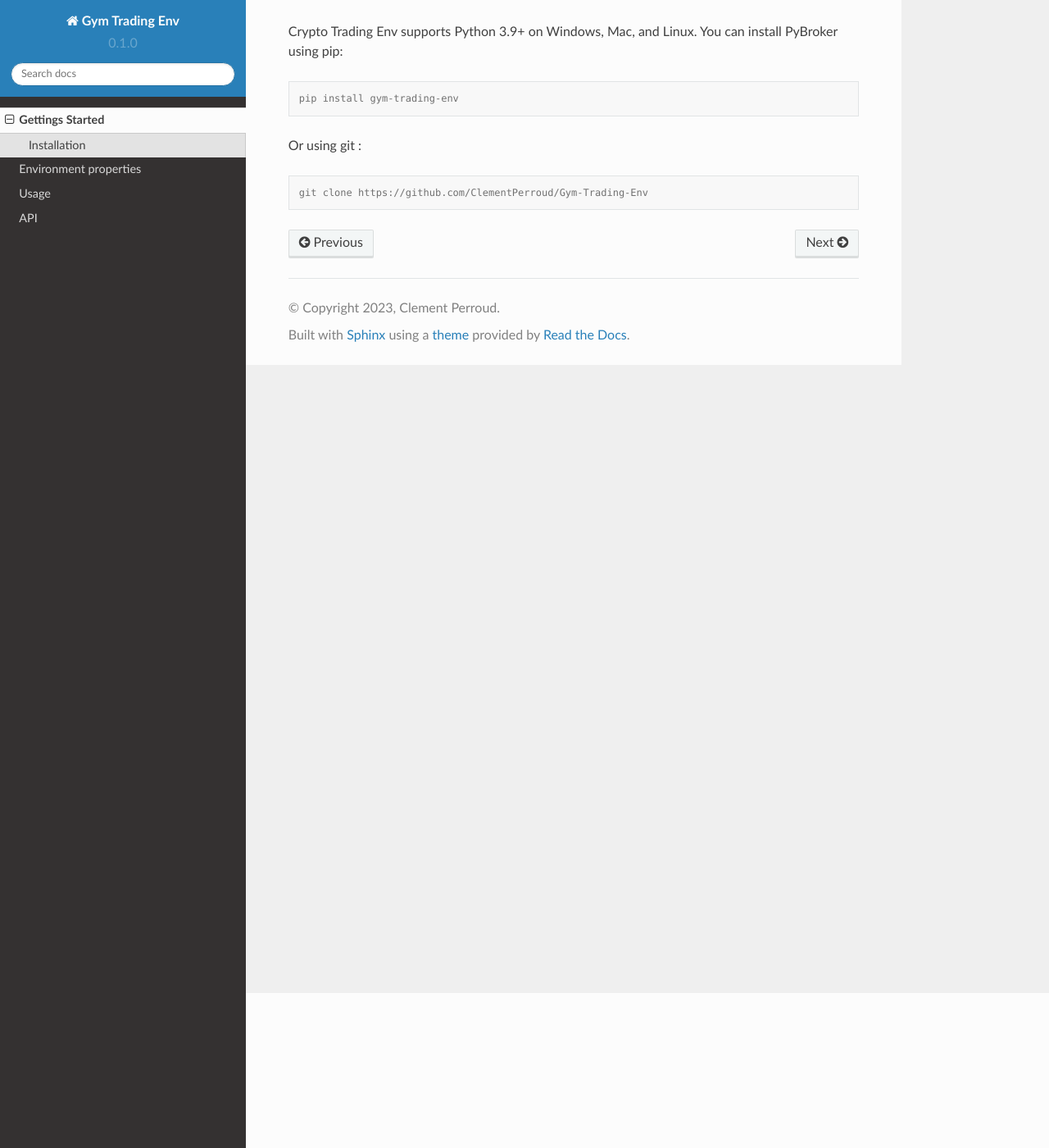
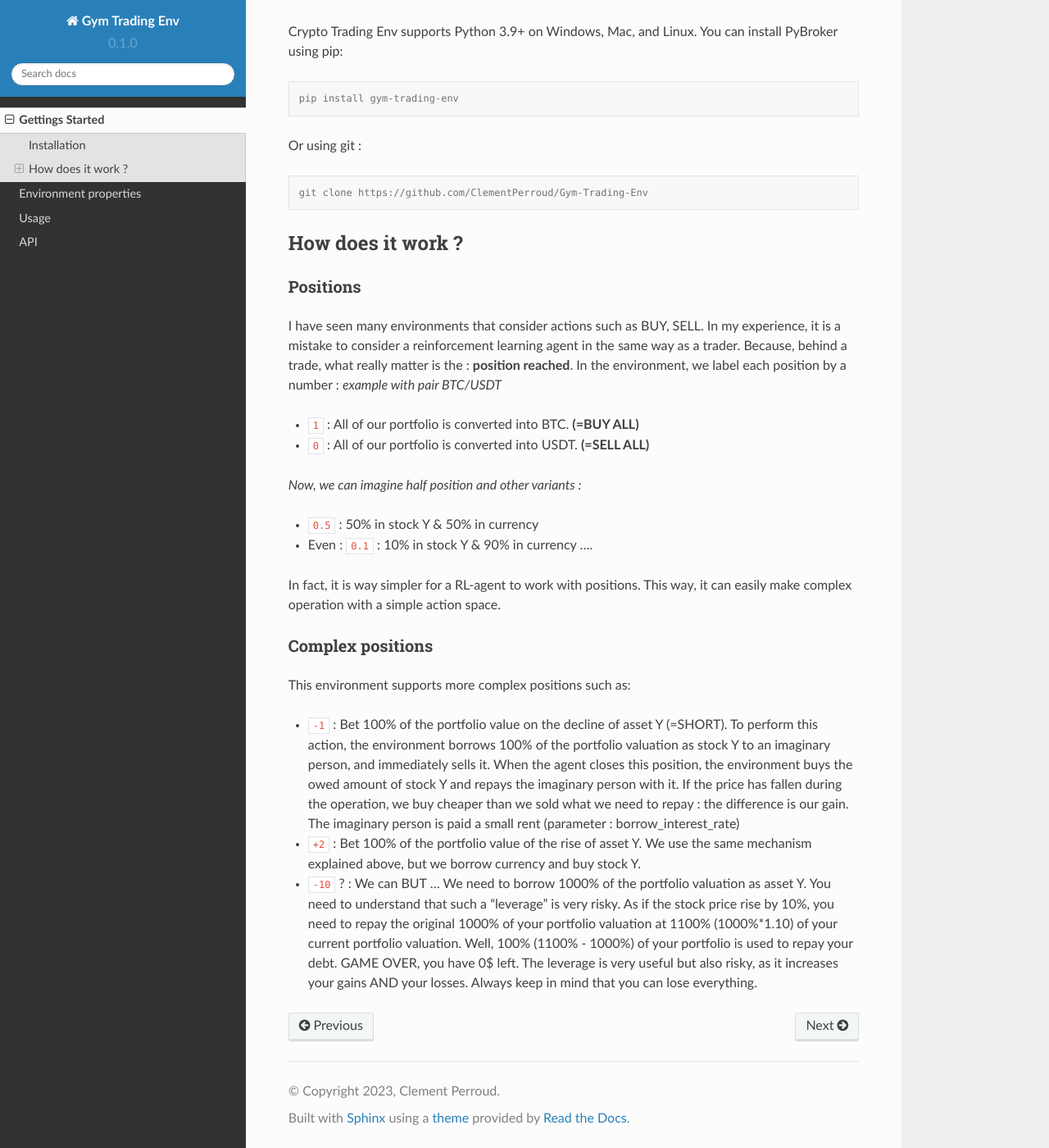
Before and after one commit to ClementPerroud/Gym-Trading-Env, a Sphinx documentation site: the page built from docs/source/getting_started.rst, in a window 1280 px wide and 1400 px high, scrolled down 189 px. Shown: the whole window at 82% size. Built offline with Sphinx 7.4.7 and the Read the Docs theme 2.0.0, drawn with Linux system fonts in a browser that asks for light colours.

Commit message:
Update getting_started.rst

```diff
--- a/docs/source/getting_started.rst
+++ b/docs/source/getting_started.rst
@@ -15,3 +15,38 @@ Or using git :
 .. code-block:: console
 
    git clone https://github.com/ClementPerroud/Gym-Trading-Env
+
+
+How does it work ?
+----------------------
+
+Positions
+~~~~~~~~~~
+
+I have seen many environments that consider actions such as BUY, SELL. In my experience, it is a mistake to consider a reinforcement learning agent in the same way as a trader. Because, behind a trade, what really matter is the : **position reached**. In the environment, we label each position by a number :
+*example with pair BTC/USDT*
+
+* ``1`` : All of our portfolio is converted into BTC. **(=BUY ALL)**
+* ``0`` : All of our portfolio is converted into USDT. **(=SELL ALL)**
+*Now, we can imagine half position and other variants :*
+
+* ``0.5`` : 50% in stock Y & 50% in currency
+* Even : ``0.1`` : 10% in stock Y & 90% in currency ....
+In fact, it is way simpler for a RL-agent to work with positions. This way, it can easily make complex operation with a simple action space.
+
+.. code-block::python
+
+    positions = [0, 0.5, 1]
+    #... environment has been initialized with your positions list on pair BTC/USDT
+    _ = env.step(1)
+    # You just told the environment the reached the position : positions[1] = 0.5 ! The environment manages the trades to reach this 50% BTC, 50% USDT
+
+
+Complex positions
+~~~~~~~~~~
+
+This environment supports more complex positions such as:
+
+* ``-1`` : Bet 100% of the portfolio value on the decline of asset Y (=SHORT). To perform this action, the environment borrows 100% of the portfolio valuation as stock Y to an imaginary person, and immediately sells it. When the agent closes this position, the environment buys the owed amount of stock Y and repays the imaginary person with it. If the price has fallen during the operation, we buy cheaper than we sold what we need to repay : the difference is our gain. The imaginary person is paid a small rent (parameter : borrow_interest_rate)
+* ``+2`` : Bet 100% of the portfolio value of the rise of asset Y. We use the same mechanism explained above, but we borrow currency and buy stock Y.
+* ``-10`` ? : We can BUT ... We need to borrow 1000% of the portfolio valuation as asset Y. You need to understand that such a "leverage" is very risky. As if the stock price rise by 10%, you need to repay the original 1000% of your portfolio valuation at 1100% (1000%*1.10) of your current portfolio valuation. Well, 100% (1100% - 1000%) of your portfolio is used to repay your debt. GAME OVER, you have 0$ left. The leverage is very useful but also risky, as it increases your gains AND your losses. Always keep in mind that you can lose everything.
```
